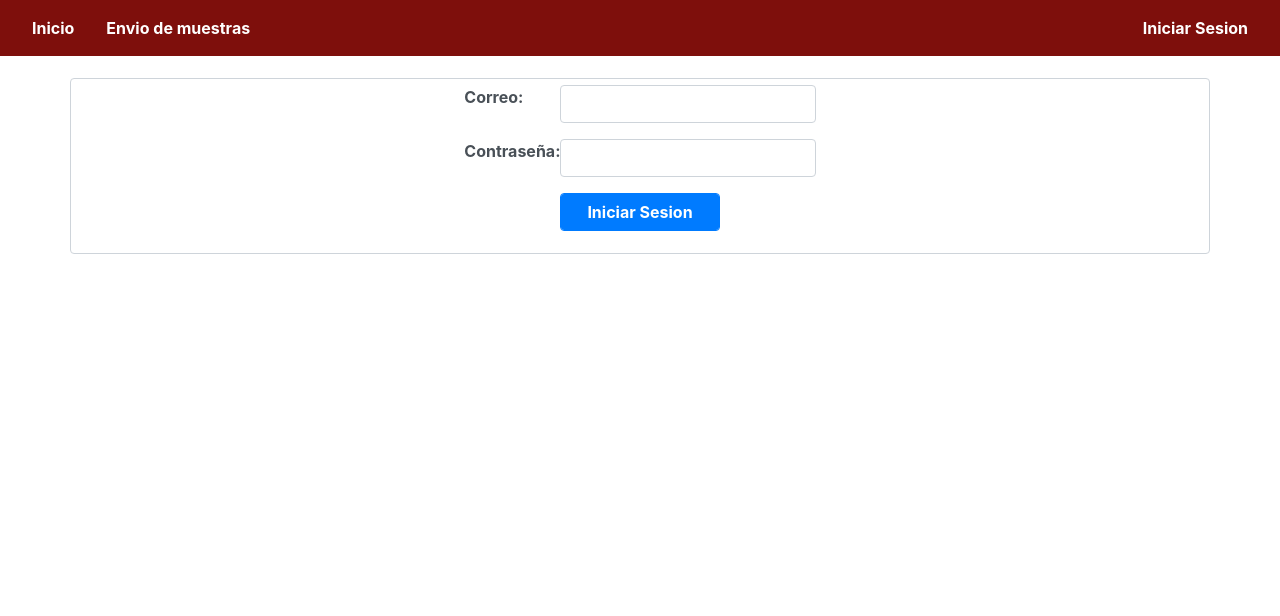
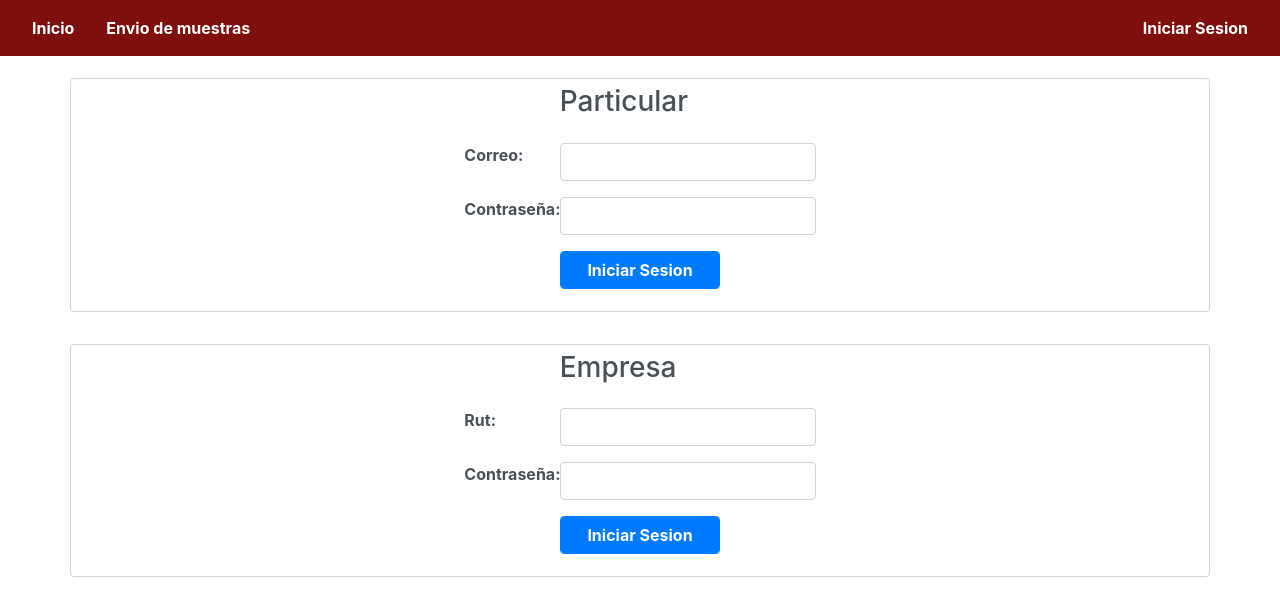
Before and after one commit to maxquevedo/dai, a PHP site: page /php/iniciarSesion.php in a window 1280 px wide. Shown: the part 280-896 px from the top of the page. Before the commit the page ends 534 px from the top, so only its background shows below. Run offline with PHP 8.4, Linux system fonts and the light colour scheme.

Commit message:
actualizacion

```diff
--- a/bbdd.sql
+++ b/bbdd.sql
@@ -1,5 +1,5 @@
 DROP DATABASE IF EXISTS `DAI`;
-CREATE DATABASE DAI;
+CREATE DATABASE DAI DEFAULT CHARACTER SET utf8 COLLATE utf8_spanish_ci;
 
 USE  DAI;
 
@@ -24,8 +24,7 @@ CREATE TABLE EMPRESA(
 DROP TABLE IF EXISTS `EMPLEADO`;
 CREATE TABLE `EMPLEADO` (
   `rutEmpleado` VARCHAR(10) PRIMARY KEY NOT NULL,
-  `nombreEmpleado` VARCHAR(50) NOT NULL,
-  `categoria` CHAR NOT NULL
+  `nombreEmpleado` VARCHAR(50) NOT NULL
 );
 
 DROP TABLE IF EXISTS `CONTACTO`;
@@ -65,3 +64,4 @@ CREATE TABLE TELEFONO(
 );
 
 INSERT INTO PARTICULAR VALUES('',"12345678","1234","Ejemplo Perez","Av Siempre Viva","ejemplo@gmail.com","1234567");
+INSERT INTO EMPLEADO VALUES('123456789','Empleado 01');
--- a/form-envioMuestra.php
+++ b/form-envioMuestra.php
@@ -1,7 +1,7 @@
 <?php
 	session_start();
 	include('headControlUsuario.php');
-	print_r($_SESSION);
+	//print_r($_SESSION);
 ?>
 <form class="form-control" method="post" action="registraEnvioMuestra.php" name="registrar">
 	<div class="row form-group ">
--- a/iniciarSesion.php
+++ b/iniciarSesion.php
@@ -6,6 +6,11 @@
 	<!--Login-->
 	<div class="row form-group">
 			<form class="form-control form-group" name="login" action="verificaLogin.php" method="post">
+				<div class="row form-group">
+					<div class="col-md-1 offset-md-5">
+						<h3><center>Particular</center></h3>
+					</div>
+				</div>
 				<div class="row form-group">
 					<div class="col-md-1 offset-md-4">
 						<span class="font-weight-bold"> Correo: </span>
@@ -29,3 +34,33 @@
 				</div>
 			</form>
 	</div>
+		<div class="row form-group">
+			<form class="form-control form-group" name="login" action="verificaLoginEmpresa.php" method="post">
+				<div class="row form-group">
+					<div class="col-md-1 offset-md-5">
+						<h3><center>Empresa</center></h3>
+					</div>
+				</div>
+				<div class="row form-group">
+					<div class="col-md-1 offset-md-4">
+						<span class="font-weight-bold"> Rut: </span>
+					</div>
+					<div class="col-md-3">
+						<input type="text" name="rutEmpresa" id="user" class="form-control" >
+					</div>
+				</div>
+				<div class="row form-group">
+					<div class="col-md-1 offset-md-4">
+						<span class="font-weight-bold">Contraseña:</span>
+					</div>
+					<div class="col-md-3">
+					 	<input type="password" name="pass" id="pass" class="form-control">
+					 </div>
+				</div>
+				<div class="row form-group">
+					<div class="col-md-2 offset-md-5">
+						<button class="form-control btn btn-primary font-weight-bold" type="submit">Iniciar Sesion</button>
+					</div>
+				</div>
+			</form>
+	</div>
--- a/registraEmpresa.php
+++ b/registraEmpresa.php
@@ -1,7 +1,5 @@
 <?php
 	require('classEmpresa.php');
-	print_r($_POST);
-	$codigo = $_POST['codigo'];
 	$rutEmpresa = $_POST['rutEmpresa'];
 	$contraseña = $_POST['contrasena'];
 	$rutContacto = $_POST['rutContacto'];
@@ -9,6 +7,6 @@
 	$emailContacto = $_POST['emailContacto'];
 	$telefonoContacto = $_POST['telefonoContacto'];
 
-	$Empresa = new Empresa($codigo,$rutEmpresa,$contraseña,$rutContacto,$nombreContacto,$emailContacto,$telefonoContacto);
+	$Empresa = new Empresa($rutEmpresa,$contraseña,$rutContacto,$nombreContacto,$emailContacto,$telefonoContacto);
 	$Empresa->registrar();
 ?>
--- a/verificaLogin.php
+++ b/verificaLogin.php
@@ -8,6 +8,7 @@
 				echo "<h2><center><a href='iniciarSesion.php'>Click aca para volver al login.</a></center></h2>";
 			}else{
 				session_start();
+				$_SESSION['codigo'] = $rs->fields['codigo'];
 				$_SESSION['nombre']= $rs->fields['nombre'];
 				$_SESSION['email'] = $rs->fields['email'];
 				$_SESSION['telefono'] = $rs->fields['telefono'];
```
Also changed, not shown: classEmpresa.php (+21 -7 lines), classParticular.php (+6 -4 lines), verificaLoginEmpresa.php (added, +21 -0 lines).
